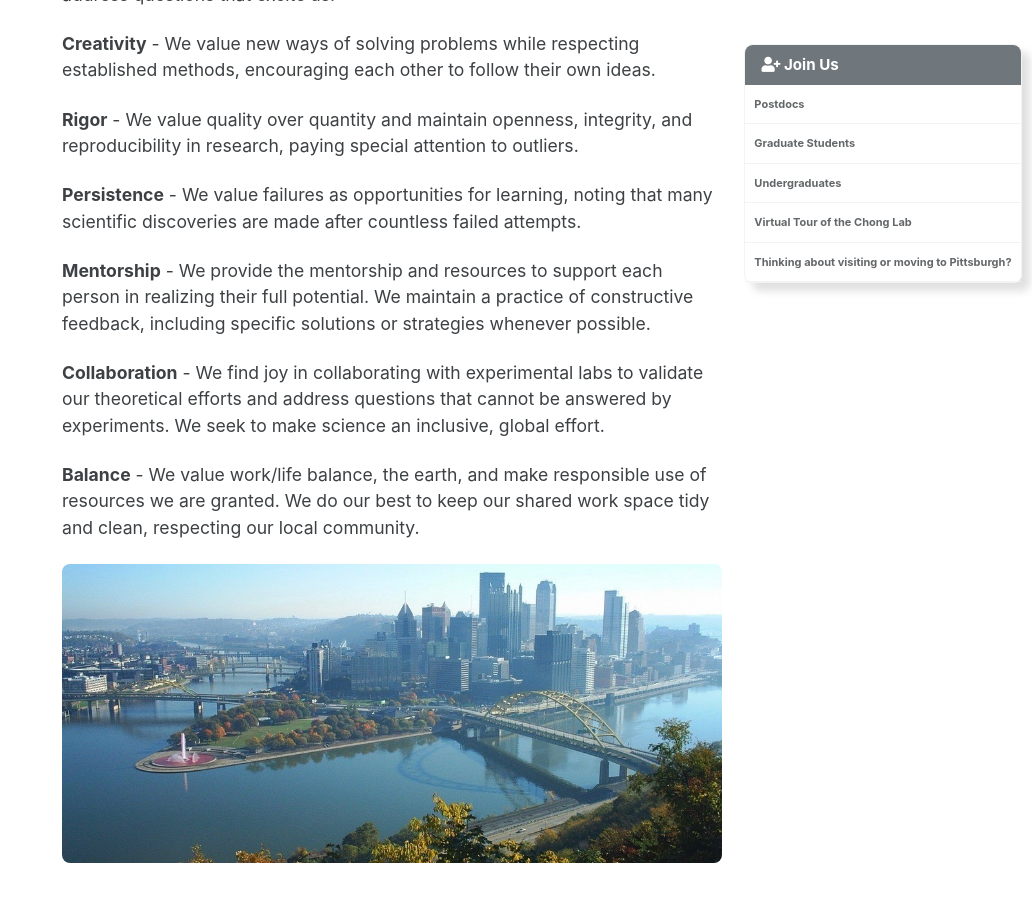
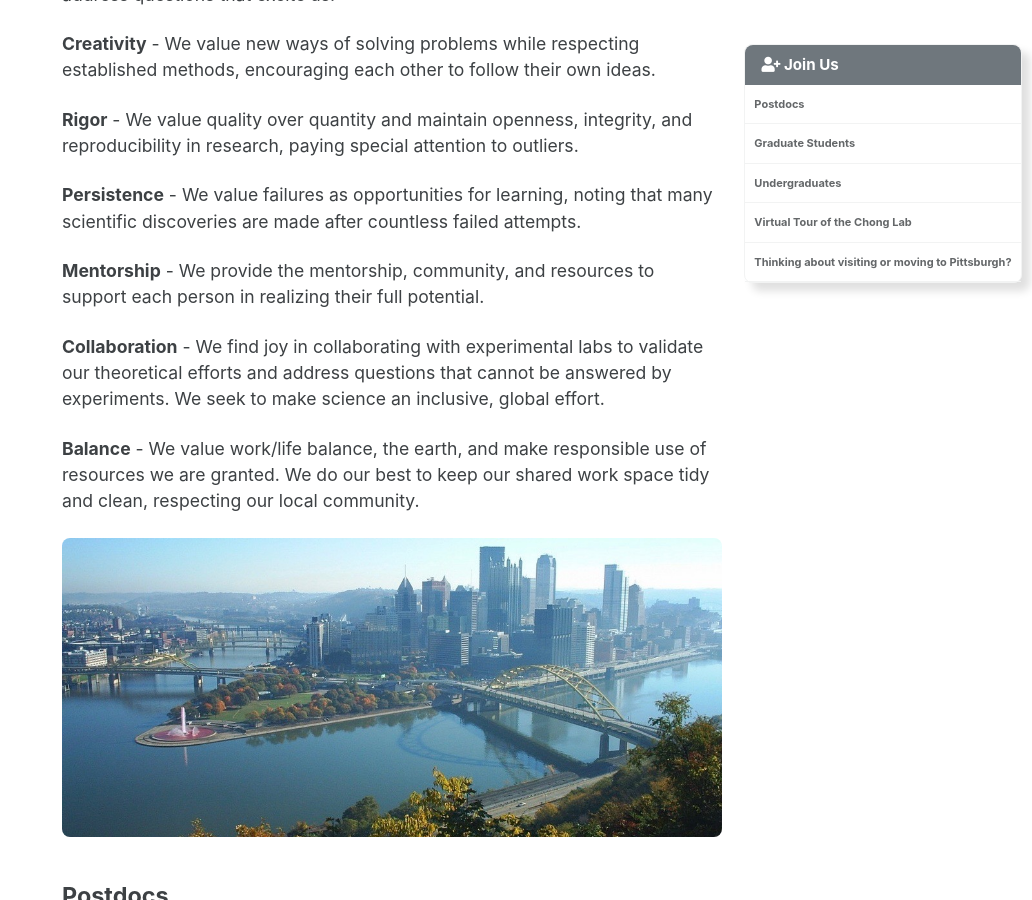
Before and after one commit to darianyang/mm-github-pages-test, a Jekyll site: the page built from _pages/join_us.md, in a window 1280 px wide and 900 px high, scrolled down 364 px. Shown: the whole window, without its empty margins (248-1280 px from the left). Built offline with Jekyll 4.4.1, drawn with Linux system fonts in a browser that asks for light colours; cached includes are drawn as plain includes.

Commit message:
Update join_us.md

```diff
--- a/_pages/join_us.md
+++ b/_pages/join_us.md
@@ -19,7 +19,7 @@ Join us in our scientific adventures! We welcome applications from prospective p
 
 **Persistence** - We value failures as opportunities for learning, noting that many scientific discoveries are made after countless failed attempts.
 
-**Mentorship** - We provide the mentorship and resources to support each person in realizing their full potential. We maintain a practice of constructive feedback, including specific solutions or strategies whenever possible.
+**Mentorship** - We provide the mentorship, community, and resources to support each person in realizing their full potential.
 
 **Collaboration** - We find joy in collaborating with experimental labs to validate our theoretical efforts and address questions that cannot be answered by experiments. We seek to make science an inclusive, global effort.
 
```
